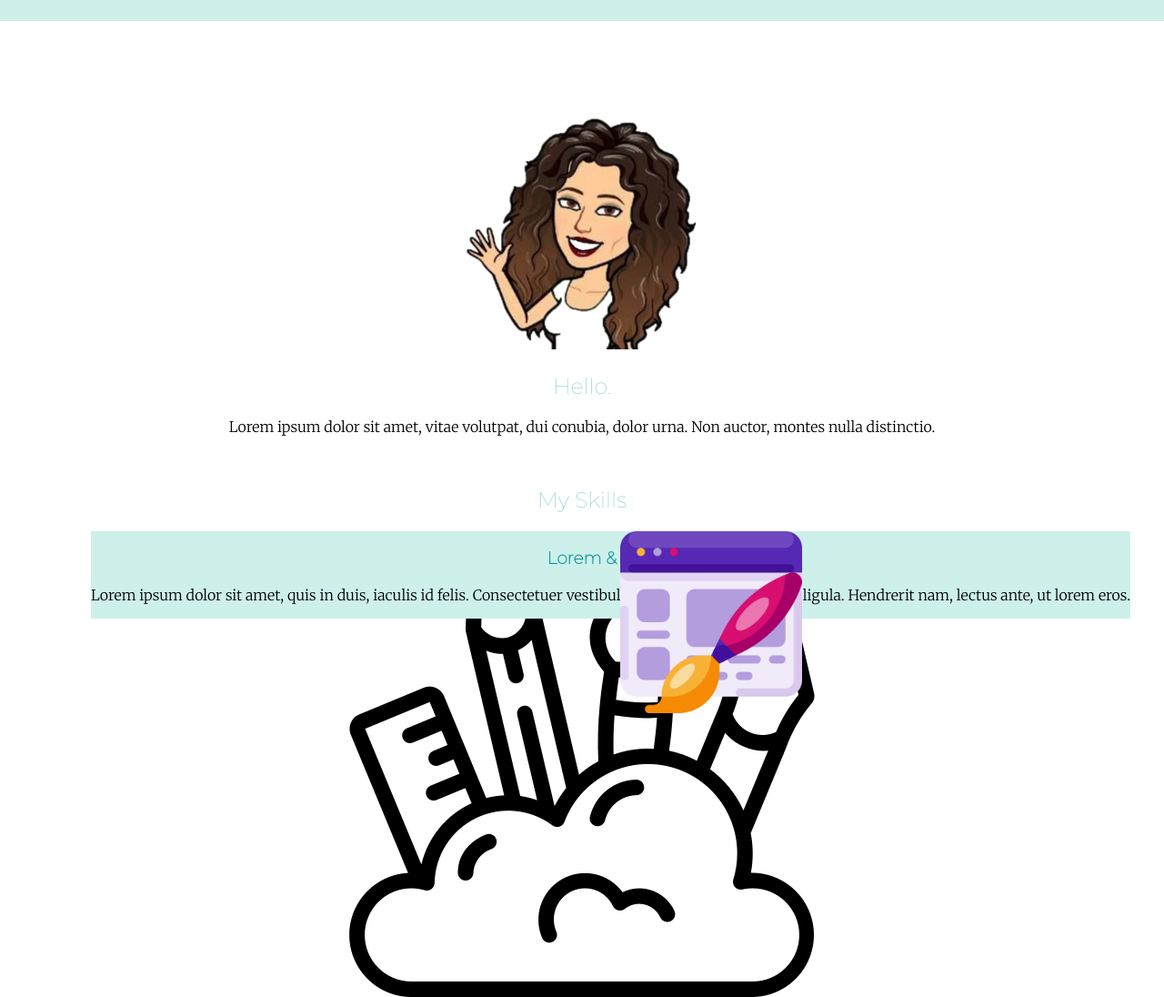
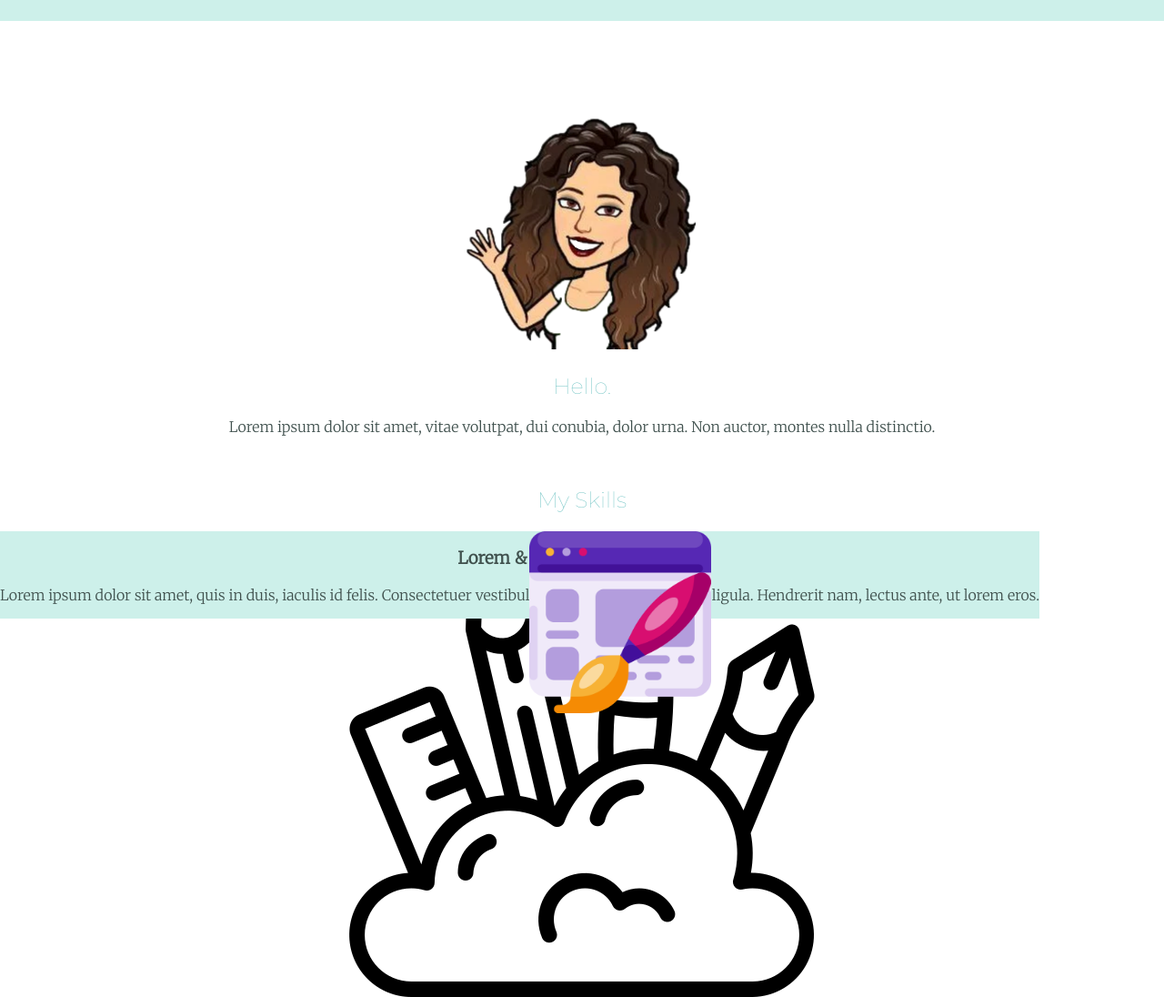
Before and after one commit to Elizabethgordon/egs2, a plain HTML site: page index.html in a window 1280 px wide. Shown: the part 820-1916 px from the top of the page at 91% size. Drawn offline with Linux system fonts and the light colour scheme.

Commit message:
Update style.css

```diff
--- a/css/style.css
+++ b/css/style.css
@@ -4,7 +4,9 @@ body {
   font-family: Merriweather;
   background-color: #white;
   top-margin:0;
+  color:#40514E;
 }
+
 .top-container {
   background-color: #CDF0EA;
   position: relative;
@@ -15,7 +17,7 @@ body {
 }
 .middle-container {
   background-color: #white;
-  margin: 100px;
+  margin: 100px 0;
 }
 .skill-row1 {
   height: 200px;
@@ -45,12 +47,14 @@ h1 {
     font-size: 90px;
     color: #66BFBF;
     line-height: 2;
+    margin:50pxauto 0 auto;
 }
 h2 {
   font-family: Montserrat,sans-serif;
   color: #66BFBF;
   font-weight: normal;
-}
+  font-size:5.625rem:}
+  padding-bottom:10px;
 h3 {
   font-family:Montserrat,sans-serif;
   color:#11999E;
```
